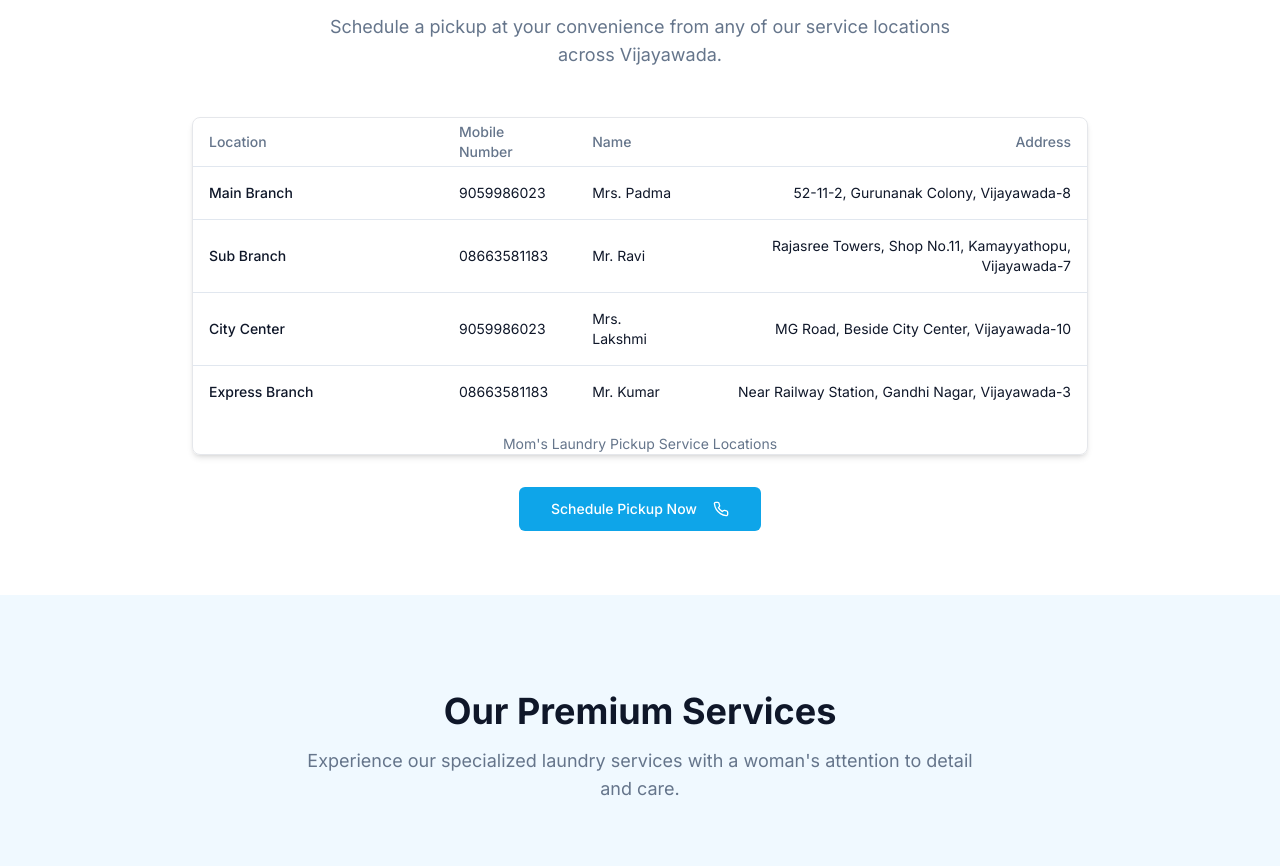
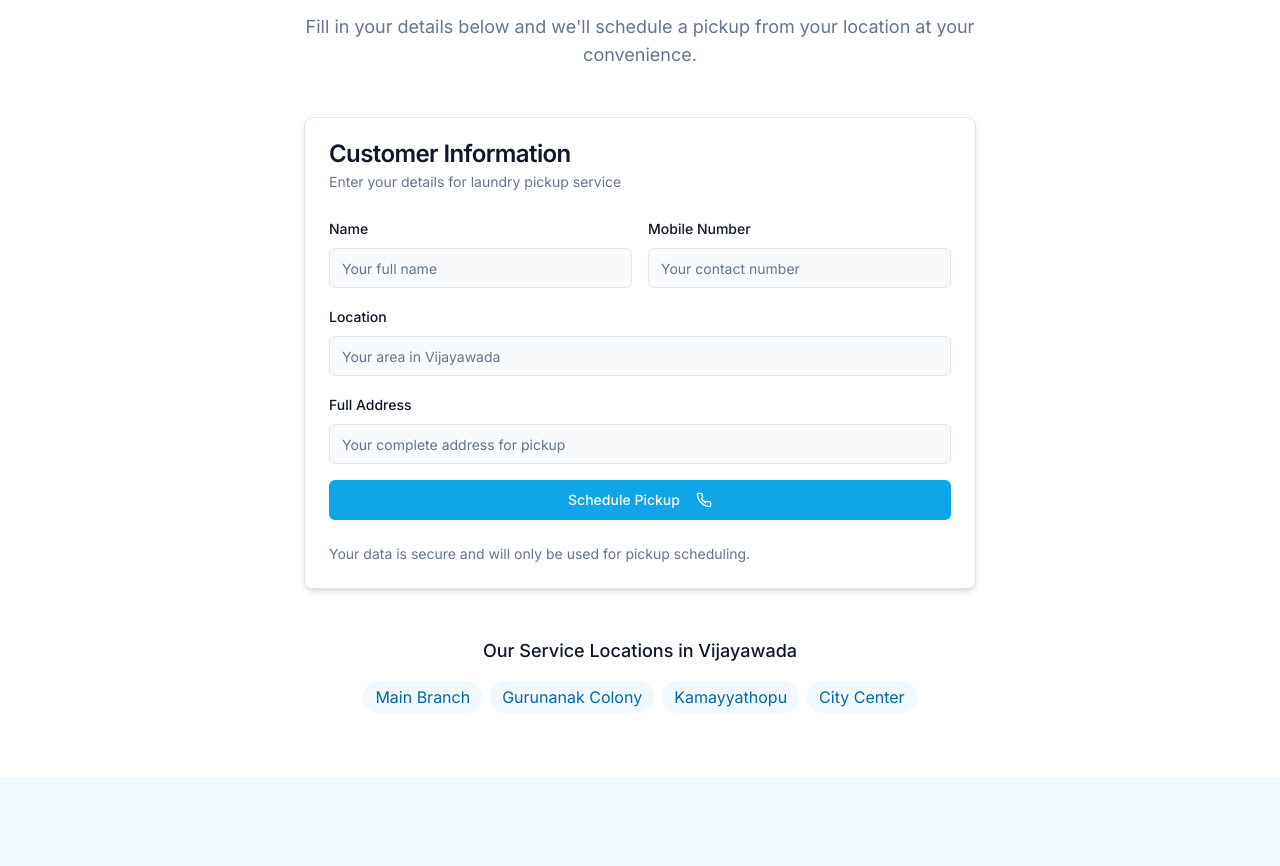
Before and after one commit to MomsLaundry/momslaundry-vijayawada, a React (Vite) app: page / in a window 1280 px wide. Shown: the part 907-1773 px from the top of the page. Built offline with nearby package versions, Linux system fonts and the light colour scheme; grey boxes are pictures that could not be loaded.

Commit message:
Refactor: Update home page content
Update the home page with a Mom's Laundry theme and add a "Get Pickup Service" section with a table chart.

```diff
--- a/package.json
+++ b/package.json
@@ -11,7 +11,7 @@
     "preview": "vite preview"
   },
   "dependencies": {
-    "@hookform/resolvers": "^3.9.0",
+    "@hookform/resolvers": "^3.3.4",
     "@radix-ui/react-accordion": "^1.2.0",
     "@radix-ui/react-alert-dialog": "^1.1.1",
     "@radix-ui/react-aspect-ratio": "^1.1.0",
--- a/src/components/HomePage.tsx
+++ b/src/components/HomePage.tsx
@@ -1,5 +1,4 @@
-
-import React from 'react';
+import React, { useState } from 'react';
 import { Button } from "@/components/ui/button";
 import { ArrowRight, CheckCircle, Star, Award, Clock, Map, Phone } from 'lucide-react';
 import { Link } from 'react-router-dom';
@@ -12,8 +11,59 @@ import {
   TableHeader,
   TableRow
 } from "@/components/ui/table";
+import { Input } from "@/components/ui/input";
+import { Label } from "@/components/ui/label";
+import {
+  Card,
+  CardContent,
+  CardDescription,
+  CardFooter,
+  CardHeader,
+  CardTitle
+} from "@/components/ui/card";
+import {
+  Form,
+  FormControl,
+  FormField,
+  FormItem,
+  FormLabel,
+  FormMessage,
+} from "@/components/ui/form";
+import { zodResolver } from "@hookform/resolvers/zod";
+import { useForm } from "react-hook-form";
+import * as z from "zod";
 
 const HomePage = () => {
+  // Customer pickup form state
+  const [formSubmitted, setFormSubmitted] = useState(false);
+
+  // Define the form schema
+  const formSchema = z.object({
+    name: z.string().min(2, { message: "Name must be at least 2 characters." }),
+    mobile: z.string().min(10, { message: "Please enter a valid mobile number." }),
+    location: z.string().min(2, { message: "Location is required." }),
+    address: z.string().min(5, { message: "Address must be at least 5 characters." }),
+  });
+
+  // Initialize form
+  const form = useForm<z.infer<typeof formSchema>>({
+    resolver: zodResolver(formSchema),
+    defaultValues: {
+      name: "",
+      mobile: "",
+      location: "",
+      address: "",
+    },
+  });
+
+  // Form submission handler
+  const onSubmit = (values: z.infer<typeof formSchema>) => {
+    console.log(values);
+    setFormSubmitted(true);
+    setTimeout(() => setFormSubmitted(false), 3000); // Reset after 3 seconds
+    form.reset();
+  };
+
   return (
     <>
       {/* Hero Section - Women-focused laundry theme */}
@@ -93,66 +143,121 @@ const HomePage = () => {
         </div>
       </div>
 
-      {/* Pickup Service Table Section */}
+      {/* Customer Pickup Request Section */}
       <div className="bg-white py-16 px-6">
         <div className="container mx-auto">
           <div className="text-center mb-12">
-            <h2 className="text-3xl md:text-4xl font-bold mb-4">Get Pickup Service</h2>
+            <h2 className="text-3xl md:text-4xl font-bold mb-4">Request a Pickup</h2>
             <p className="text-lg text-muted-foreground max-w-2xl mx-auto">
-              Schedule a pickup at your convenience from any of our service locations across Vijayawada.
+              Fill in your details below and we'll schedule a pickup from your location at your convenience.
             </p>
           </div>
 
-          <div className="overflow-hidden rounded-lg border border-gray-200 shadow-md mx-auto max-w-4xl">
-            <Table>
-              <TableCaption>Mom's Laundry Pickup Service Locations</TableCaption>
-              <TableHeader>
-                <TableRow>
-                  <TableHead className="w-[250px]">Location</TableHead>
-                  <TableHead>Mobile Number</TableHead>
-                  <TableHead>Name</TableHead>
-                  <TableHead className="text-right">Address</TableHead>
-                </TableRow>
-              </TableHeader>
-              <TableBody>
-                <TableRow>
-                  <TableCell className="font-medium">Main Branch</TableCell>
-                  <TableCell>9059986023</TableCell>
-                  <TableCell>Mrs. Padma</TableCell>
-                  <TableCell className="text-right">52-11-2, Gurunanak Colony, Vijayawada-8</TableCell>
-                </TableRow>
-                <TableRow>
-                  <TableCell className="font-medium">Sub Branch</TableCell>
-                  <TableCell>08663581183</TableCell>
-                  <TableCell>Mr. Ravi</TableCell>
-                  <TableCell className="text-right">Rajasree Towers, Shop No.11, Kamayyathopu, Vijayawada-7</TableCell>
-                </TableRow>
-                <TableRow>
-                  <TableCell className="font-medium">City Center</TableCell>
-                  <TableCell>9059986023</TableCell>
-                  <TableCell>Mrs. Lakshmi</TableCell>
-                  <TableCell className="text-right">MG Road, Beside City Center, Vijayawada-10</TableCell>
-                </TableRow>
-                <TableRow>
-                  <TableCell className="font-medium">Express Branch</TableCell>
-                  <TableCell>08663581183</TableCell>
-                  <TableCell>Mr. Kumar</TableCell>
-                  <TableCell className="text-right">Near Railway Station, Gandhi Nagar, Vijayawada-3</TableCell>
-                </TableRow>
-              </TableBody>
-            </Table>
-          </div>
+          <Card className="max-w-2xl mx-auto shadow-md">
+            <CardHeader>
+              <CardTitle>Customer Information</CardTitle>
+              <CardDescription>
+                Enter your details for laundry pickup service
+              </CardDescription>
+            </CardHeader>
 
-          <div className="flex justify-center mt-8">
-            <Button size="lg" className="bg-laundry-500 hover:bg-laundry-600 text-white font-medium">
-              Schedule Pickup Now
-              <Phone className="ml-2 h-4 w-4" />
-            </Button>
+            <CardContent>
+              <Form {...form}>
+                <form onSubmit={form.handleSubmit(onSubmit)} className="space-y-4">
+                  <div className="grid grid-cols-1 md:grid-cols-2 gap-4">
+                    <FormField
+                      control={form.control}
+                      name="name"
+                      render={({ field }) => (
+                        <FormItem>
+                          <FormLabel>Name</FormLabel>
+                          <FormControl>
+                            <Input placeholder="Your full name" {...field} />
+                          </FormControl>
+                          <FormMessage />
+                        </FormItem>
+                      )}
+                    />
+
+                    <FormField
+                      control={form.control}
+                      name="mobile"
+                      render={({ field }) => (
+                        <FormItem>
+                          <FormLabel>Mobile Number</FormLabel>
+                          <FormControl>
+                            <Input placeholder="Your contact number" {...field} />
+                          </FormControl>
+                          <FormMessage />
+                        </FormItem>
+                      )}
+                    />
+                  </div>
+
+                  <FormField
+                    control={form.control}
+                    name="location"
+                    render={({ field }) => (
+                      <FormItem>
+                        <FormLabel>Location</FormLabel>
+                        <FormControl>
+                          <Input placeholder="Your area in Vijayawada" {...field} />
+                        </FormControl>
+                        <FormMessage />
+                      </FormItem>
+                    )}
+                  />
+
+                  <FormField
+                    control={form.control}
+                    name="address"
+                    render={({ field }) => (
+                      <FormItem>
+                        <FormLabel>Full Address</FormLabel>
+                        <FormControl>
+                          <Input placeholder="Your complete address for pickup" {...field} />
+                        </FormControl>
+                        <FormMessage />
+                      </FormItem>
+                    )}
+                  />
+
+                  <Button
+                    type="submit"
+                    className="w-full bg-laundry-500 hover:bg-laundry-600 text-white font-medium"
+                  >
+                    Schedule Pickup
+                    <Phone className="ml-2 h-4 w-4" />
+                  </Button>
+
+                  {formSubmitted && (
+                    <div className="mt-4 p-3 bg-green-50 text-green-700 rounded-md flex items-center">
+                      <CheckCircle className="mr-2 h-5 w-5" />
+                      <span>Thank you! We'll contact you shortly to confirm your pickup.</span>
+                    </div>
+                  )}
+                </form>
+              </Form>
+            </CardContent>
+
+            <CardFooter className="flex justify-between text-sm text-muted-foreground">
+              <p>Your data is secure and will only be used for pickup scheduling.</p>
+            </CardFooter>
+          </Card>
+
+          <div className="mt-12 text-center">
+            <p className="text-lg font-medium mb-4">Our Service Locations in Vijayawada</p>
+            <div className="inline-flex flex-wrap justify-center gap-2">
+              <span className="px-3 py-1 bg-laundry-50 text-laundry-700 rounded-full">Main Branch</span>
+              <span className="px-3 py-1 bg-laundry-50 text-laundry-700 rounded-full">Gurunanak Colony</span>
+              <span className="px-3 py-1 bg-laundry-50 text-laundry-700 rounded-full">Kamayyathopu</span>
+              <span className="px-3 py-1 bg-laundry-50 text-laundry-700 rounded-full">City Center</span>
+            </div>
           </div>
         </div>
       </div>
 
-      {/* Features section with updated services imagery */}
+      {/* Features section with services imagery */}
       <div className="bg-laundry-50 py-24 px-6">
         <div className="container mx-auto">
           <div className="text-center mb-16">
--- a/src/pages/Index.tsx
+++ b/src/pages/Index.tsx
@@ -9,7 +9,7 @@ const Index = () => {
   return (
     <div className="min-h-screen flex flex-col">
       <Navbar />
-      <main>
+      <main className="flex-grow">
         <HomePage />
       </main>
       <Footer />
```
Also changed, not shown: 1 other file (tests, documents, lock files or other folders).
